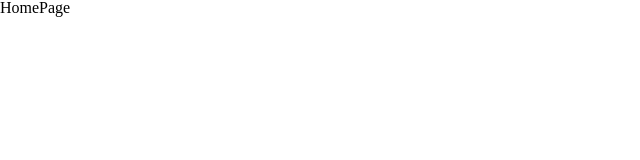
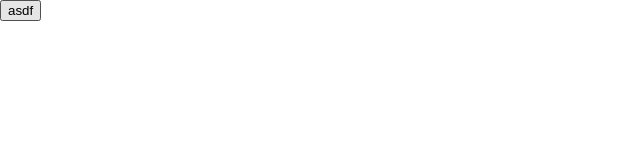
Before and after one commit to pknu-wap/collab-note, a React (Vite) app in the folder packages/client/: page / in a window 1280 px wide. Shown: the top 160 px of the page, without its empty margins (0-640 px from the left). Built offline with nearby package versions, Linux system fonts and the light colour scheme.

Commit message:
fix: github strategy injection (#1)

```diff
--- a/packages/client/src/pages/HomePage/HomePage.tsx
+++ b/packages/client/src/pages/HomePage/HomePage.tsx
@@ -1,5 +1,12 @@
 const HomePage = () => {
-  return <div>HomePage</div>;
+  const onClick = () => {
+    window.location.href = 'http://localhost:8080/auth/github';
+  };
+  return (
+    <div>
+      <button onClick={onClick}>asdf</button>
+    </div>
+  );
 };
 
 export default HomePage;
```
Also changed, not shown: 1 other file (tests, documents, lock files or other folders).
